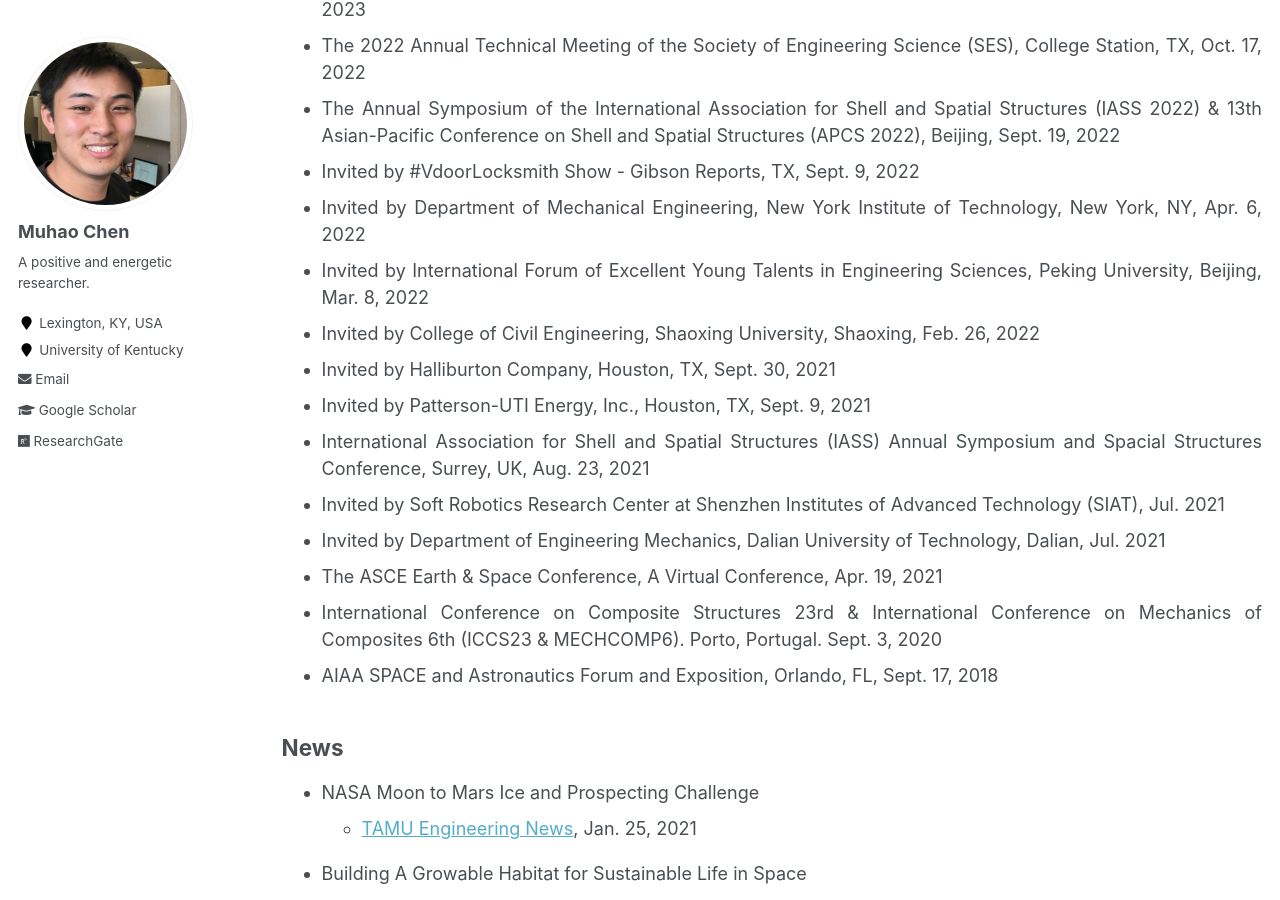
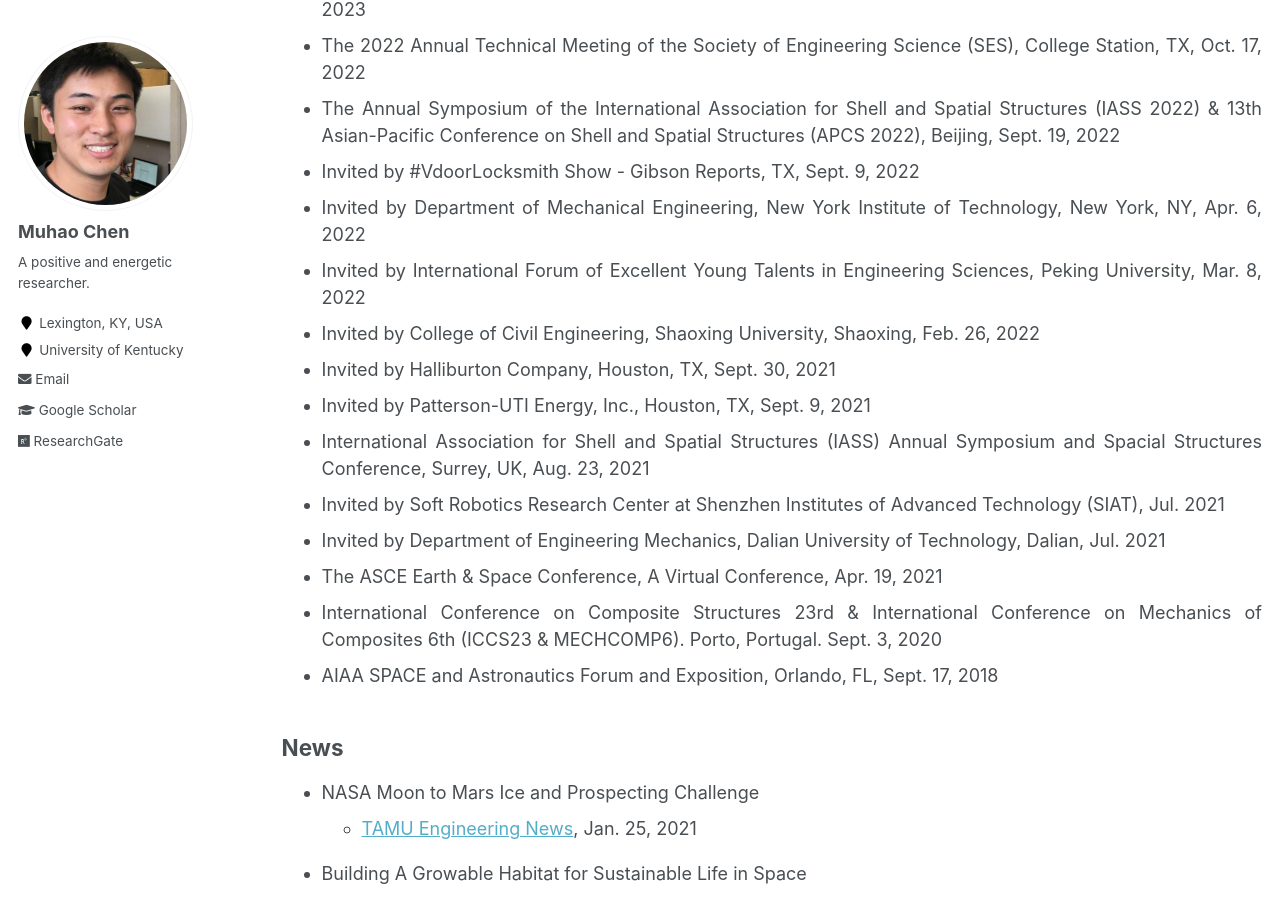
Before and after one commit to Muhao-Chen/muhao-chen.github.io, a Jekyll site: the page built from _pages/professional-activities.md, in a window 1280 px wide and 900 px high, scrolled down 726 px. Built offline with Jekyll 4.4.1, drawn with Linux system fonts in a browser that asks for light colours.

Commit message:
Update professional-activities.md

```diff
--- a/_pages/professional-activities.md
+++ b/_pages/professional-activities.md
@@ -32,7 +32,7 @@ toc_max_header: 1
 - Invited by #VdoorLocksmith Show - Gibson Reports, TX, Sept. 9, 2022
 <!-- - Invited by Prof. Xun Yu,  -->
 - Invited by Department of Mechanical Engineering, New York Institute of Technology, New York, NY, Apr. 6, 2022
-- Invited by International Forum of Excellent Young Talents in Engineering Sciences, Peking University, Beijing, Mar. 8, 2022
+- Invited by International Forum of Excellent Young Talents in Engineering Sciences, Peking University, Mar. 8, 2022
 <!-- - Invited by Prof. Xiaodong Feng,  -->
 - Invited by College of Civil Engineering, Shaoxing University, Shaoxing, Feb. 26, 2022
 - Invited by Halliburton Company, Houston, TX, Sept. 30, 2021
```
